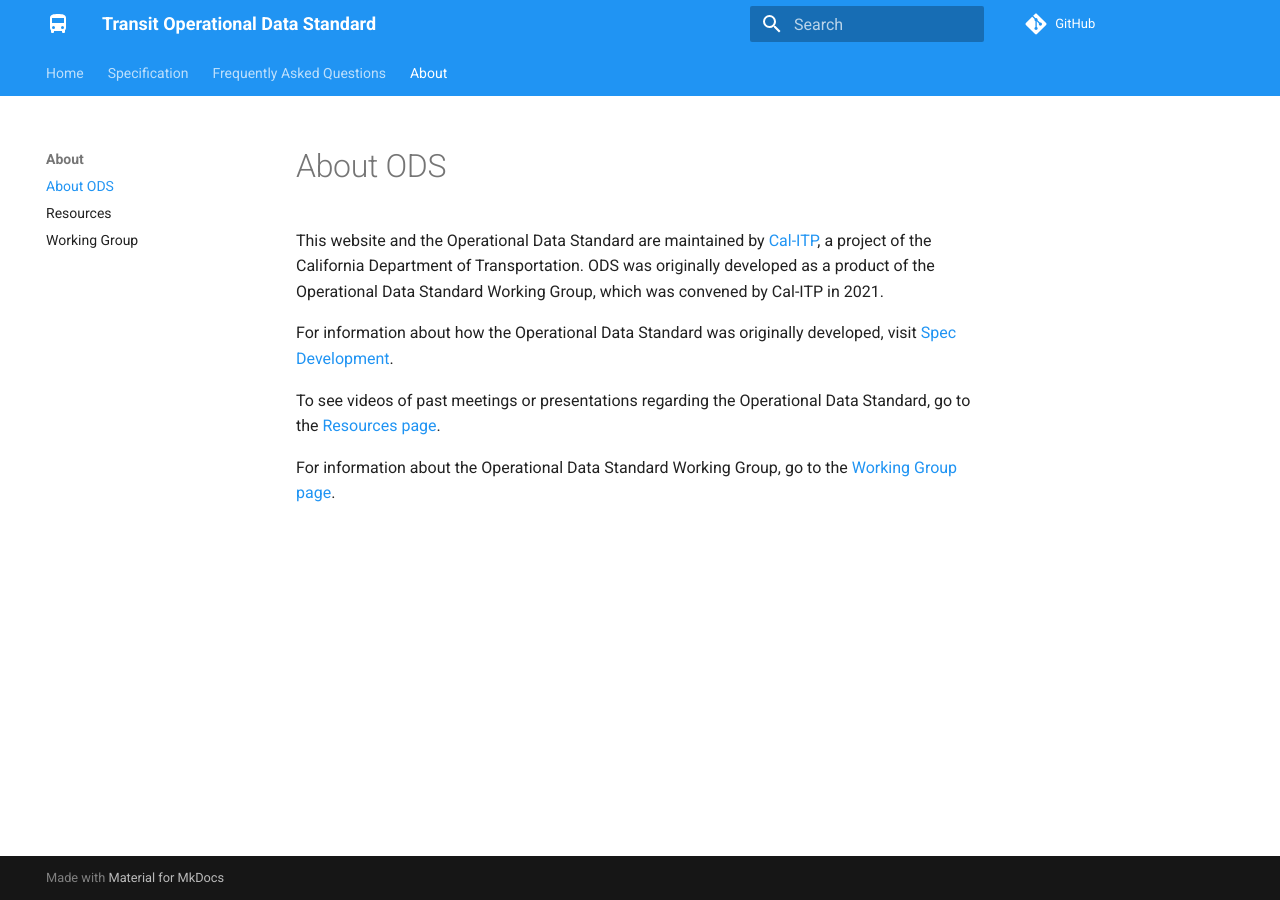
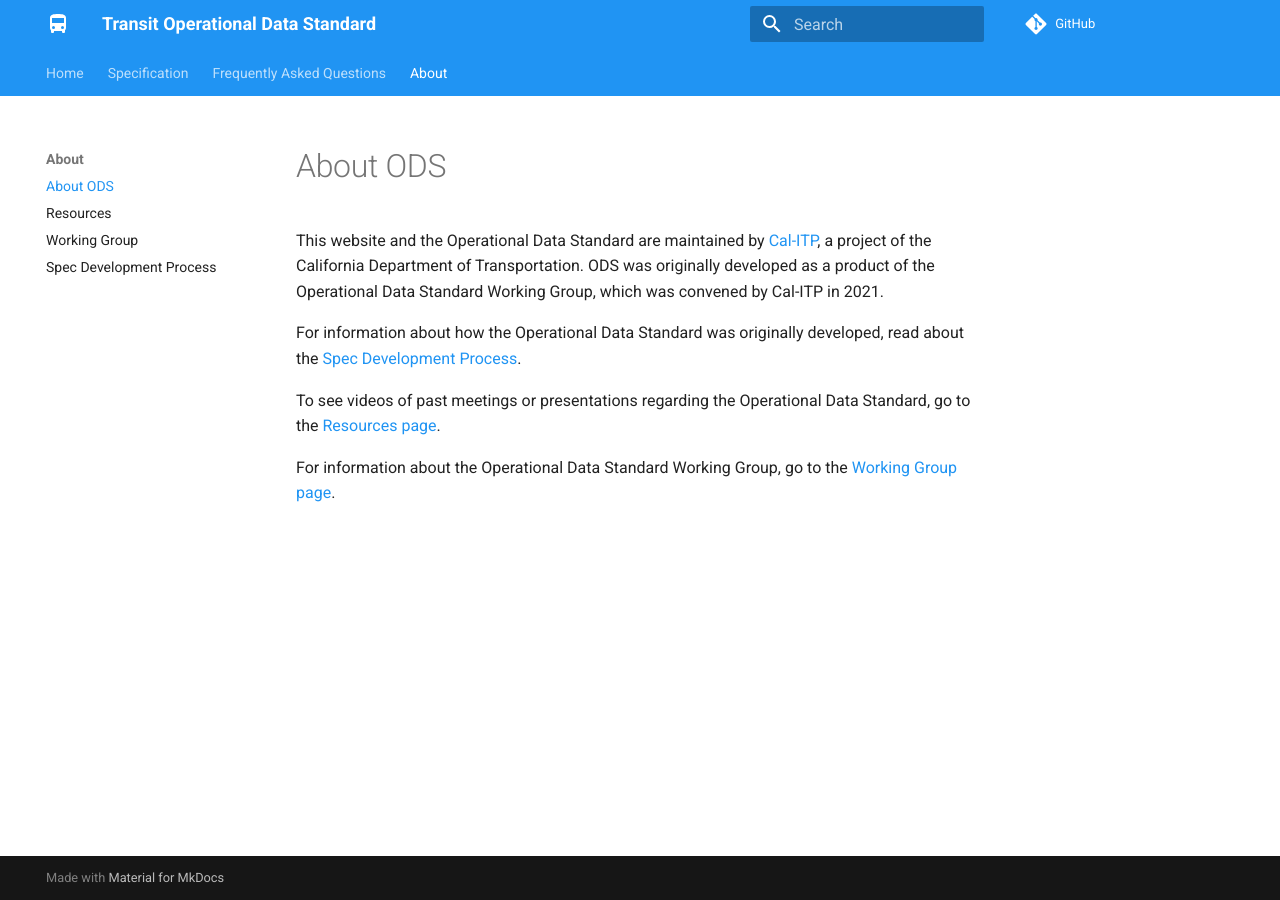
Before and after one commit to cal-itp/operational-data-standard, an MkDocs documentation site: the page built from docs/about/index.md, in a window 1280 px wide. Built offline with MkDocs 1.6.1 and Material for MkDocs 9.7.7, drawn with Linux system fonts in a browser that asks for light colours; nearby versions of some CDN libraries; comment, search, counter and statistics services are not loaded.

Commit message:
move Spec Development process to About section

```diff
--- a/docs/about/index.md
+++ b/docs/about/index.md
@@ -4,7 +4,7 @@ This website and the Operational Data Standard are maintained by [Cal-ITP](https
 California Department of Transportation. ODS was originally developed as a product of the Operational Data Standard Working
 Group, which was convened by Cal-ITP in 2021.
 
-For information about how the Operational Data Standard was originally developed, visit [Spec Development](../spec/development.md).
+For information about how the Operational Data Standard was originally developed, read about the [Spec Development Process](./spec-development.md).
 
 To see videos of past meetings or presentations regarding the Operational Data Standard, go to the [Resources page](./resources.md).
 
--- /dev/null
+++ b/docs/about/spec-development.md
@@ -0,0 +1,3 @@
+# Specification Development Process
+
+> placeholder
```
Also changed, not shown: docs/spec/development.md (deleted, +0 -3 lines), docs/about/.pages, docs/spec/.pages.
